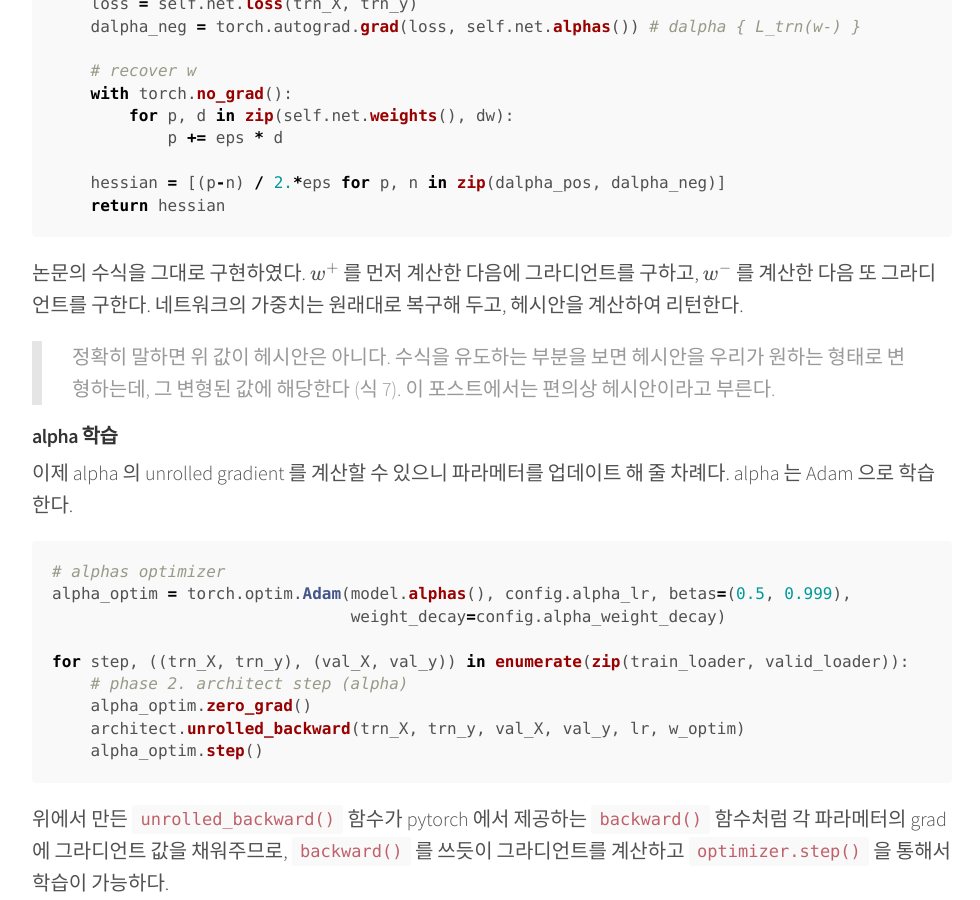
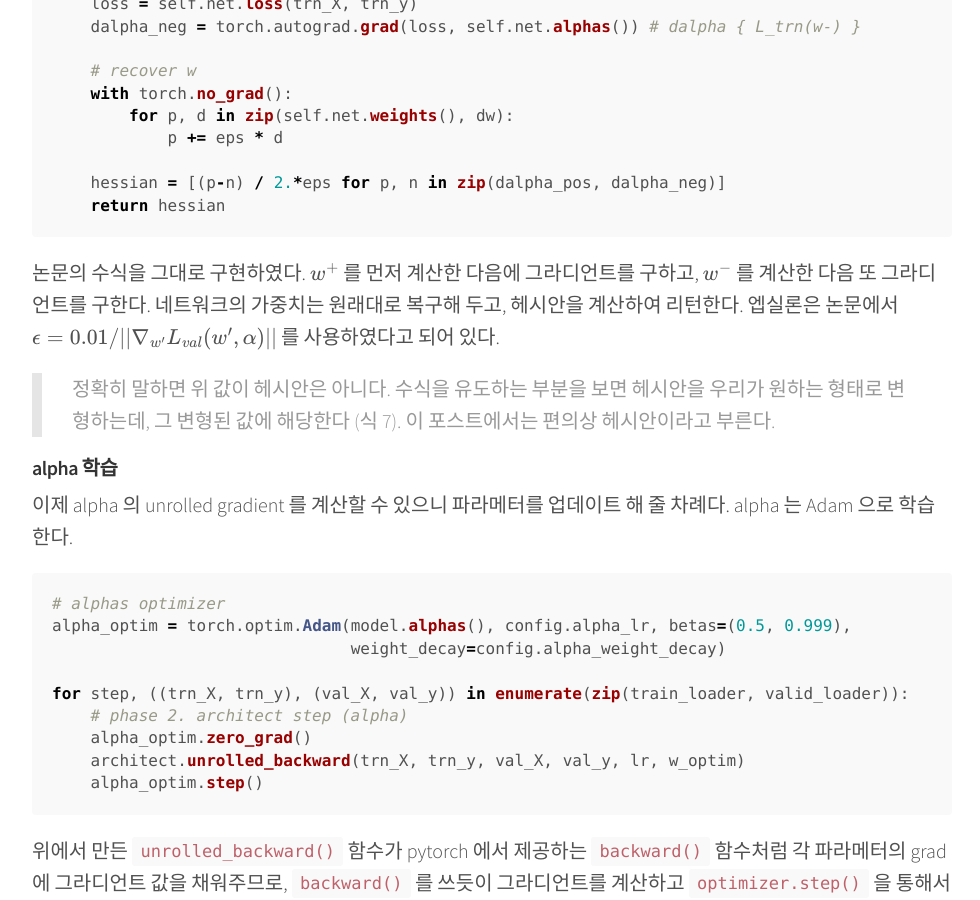
Before and after one commit to khanrc/khanrc.github.io, a Jekyll site: the page built from _posts/2018-12-15-nas-3-darts-tutorial.md, in a window 1280 px wide and 900 px high, scrolled down 9575 px. Shown: the whole window, without its empty margins (148-1128 px from the left). Built offline with Jekyll 4.4.1, drawn with Linux system fonts in a browser that asks for light colours; Markdown is read by kramdown in place of the engine named in the settings; formulas are drawn with MathJax 3.

Commit message:
update: tutorial

````diff
--- a/_posts/2018-12-15-nas-3-darts-tutorial.md
+++ b/_posts/2018-12-15-nas-3-darts-tutorial.md
@@ -392,7 +392,7 @@ def compute_hessian(self, dw, trn_X, trn_y):
     return hessian
 ```
 
-논문의 수식을 그대로 구현하였다. $w^+$ 를 먼저 계산한 다음에 그라디언트를 구하고, $w^-$ 를 계산한 다음 또 그라디언트를 구한다. 네트워크의 가중치는 원래대로 복구해 두고, 헤시안을 계산하여 리턴한다.
+논문의 수식을 그대로 구현하였다. $w^+$ 를 먼저 계산한 다음에 그라디언트를 구하고, $w^-$ 를 계산한 다음 또 그라디언트를 구한다. 네트워크의 가중치는 원래대로 복구해 두고, 헤시안을 계산하여 리턴한다. 엡실론은 논문에서 $\epsilon=0.01 / \|\|\nabla_{w'} L_{val}(w',\alpha)\|\|$ 를 사용하였다고 되어 있다.
 
 > 정확히 말하면 위 값이 헤시안은 아니다. 수식을 유도하는 부분을 보면 헤시안을 우리가 원하는 형태로 변형하는데, 그 변형된 값에 해당한다 (식 7). 이 포스트에서는 편의상 헤시안이라고 부른다.
 
````
